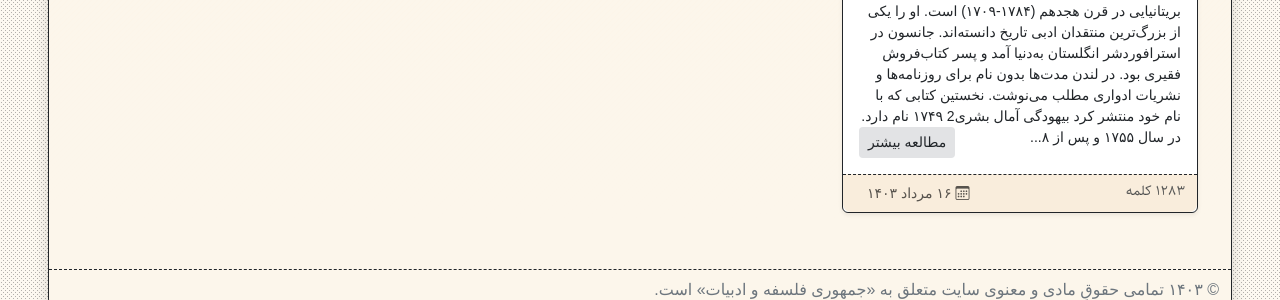
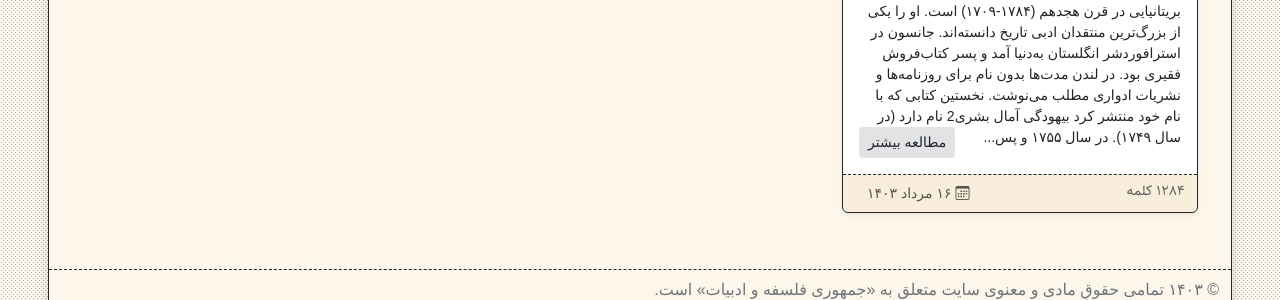
Before and after one commit to phicudemy/phicudemy.github.io, a Jekyll site: the page built from _people/samueljohnson.md, in a window 1280 px wide. Shown: the part 769-1069 px from the top of the page. Built offline with Jekyll 4.4.1, drawn with Linux system fonts in a browser that asks for light colours; some web fonts are replaced; some of the changed text lies outside the part shown.

Commit message:
TinaCMS content update

```diff
--- a/_posts/2024-08-07-samueljohnson.md
+++ b/_posts/2024-08-07-samueljohnson.md
@@ -23,7 +23,7 @@ excerpt: >-
 
 
 **توضیح مترجم:**
-سمیوئل جانسون[^1] شاعر، نویسنده، روزنامه‌نگار، جستارنویس و فرهنگ‌نویس برجستۀ بریتانیایی در قرن هجدهم (۱۷۸۴-۱۷۰۹) است. او را یکی از بزرگ‌ترین منتقدان ادبی تاریخ دانسته‌اند. جانسون در استرافوردشر انگلستان به‌دنیا آمد و پسر کتاب‌فروش فقیری بود. در لندن مدت‌ها بدون نام برای روزنامه‌ها و نشریات ادواری مطلب می‌نوشت. نخستین کتابی که با نام خود منتشر کرد بیهودگی آمال بشری[^2] ۱۷۴۹ نام دارد. در سال ۱۷۵۵ و پس از ۸ سال کار مداومِ یک‌تنه، بزرگ‌ترین فرهنگ زبان انگلیسی را منتشر کرد. انتشار این فرهنگ برایش شهرت به همراه آورد. از ۱۷۵۰ تا ۱۷۵۲ کار نوشتن و ویرایش برای مجلهٔ Rambler را تقریباً به‌تنهایی پیش می‌برد. تنها رمانش که در ۱۷۵۹ منتشر شد Rasselas نام دارد. در ۱۷۶۵ ویرایشی انتقادی از نوشته‌های ویلیام شیکسپیر منتشر کرد. مقدمه‌ای که جانسون بر این ویرایش نوشت شیکسپیر را در مقام مهم‌ترین چهرهٔ ادبی انگلستان تثبیت کرد. مجموعهٔ مقدمه‌های زندگینامه‌ای و انتقادی او به آثار شاعران انگلیسی ۱۸۸۱-۱۷۷۹ خود اثر برجسته‌ای در زمینهٔ نقد ادبی به‌شمار می‌آید. جانسون که همنشین دلپذیری به شمار می‌آمد در سال ۱۷۶۴ به پایه‌گذاری کلوبی ادبی کمک کرد که به خاطر اعضای برجسته‌اش شهرت دارد. برخی از این اعضا عبارتند از دیوید گاریک، ادموند برک، آلیور گلدسمیت و جاشوا رینولدز. شهرت گزین‌گویه‌های جانسون او را به یکی از پراستنادترین نویسندگان انگلیسی زبان تبدیل کرده است. زندگینامهٔ مفصل جانسون که توسط جیمز بازوِل –یکی از دوستان و معاشران او– نوشته شده در شمار بهترین زندگینامه‌های تاریخ ادبیات است.
+سمیوئل جانسون[^1] شاعر، نویسنده، روزنامه‌نگار، جستارنویس و فرهنگ‌نویس برجستۀ بریتانیایی در قرن هجدهم (۱۷۸۴-۱۷۰۹) است. او را یکی از بزرگ‌ترین منتقدان ادبی تاریخ دانسته‌اند. جانسون در استرافوردشر انگلستان به‌دنیا آمد و پسر کتاب‌فروش فقیری بود. در لندن مدت‌ها بدون نام برای روزنامه‌ها و نشریات ادواری مطلب می‌نوشت. نخستین کتابی که با نام خود منتشر کرد *بیهودگی آمال بشری*[^2] نام دارد (در سال ۱۷۴۹). در سال ۱۷۵۵ و پس از هشت سال کار مداومِ یک‌تنه، بزرگ‌ترین فرهنگ زبان انگلیسی را منتشر کرد. انتشار این فرهنگ برایش شهرت به‌هم‌راه آورد. از ۱۷۵۰ تا ۱۷۵۲ کار نوشتن و ویرایش برای مجلۀ  Rambler را تقریباً به‌تنهایی پیش می‌برد. تنها رمانش که در ۱۷۵۹ منتشر شد Rasselas نام دارد. در ۱۷۶۵ ویرایشی انتقادی از نوشته‌های ویلیام شیکسپیر منتشر کرد. مقدمه‌ای که جانسون بر این ویرایش نوشت شیکسپیر را در مقام مهم‌ترین چهرهٔ ادبی انگلستان تثبیت کرد. مجموعهٔ مقدمه‌های زندگینامه‌ای و انتقادی او به آثار شاعران انگلیسی ۱۸۸۱-۱۷۷۹ خود اثر برجسته‌ای در زمینهٔ نقد ادبی به‌شمار می‌آید. جانسون که همنشین دلپذیری به شمار می‌آمد در سال ۱۷۶۴ به پایه‌گذاری کلوبی ادبی کمک کرد که به خاطر اعضای برجسته‌اش شهرت دارد. برخی از این اعضا عبارتند از دیوید گاریک، ادموند برک، آلیور گلدسمیت و جاشوا رینولدز. شهرت گزین‌گویه‌های جانسون او را به یکی از پراستنادترین نویسندگان انگلیسی زبان تبدیل کرده است. زندگینامهٔ مفصل جانسون که توسط جیمز بازوِل –یکی از دوستان و معاشران او– نوشته شده در شمار بهترین زندگینامه‌های تاریخ ادبیات است.
 <br><br>
 مجموعهٔ کامل آثار جانسون که در ۲۳ جلد و توسط انتشارات دانشگاه ییل منتشر شده جامع‌ترین ویرایش مجموعهٔ آثار او به شمار می‌آید. نخستین جلد این مجموعه در سال ۱۹۵۵ و آخرین آن در سال ۲۰۱۸ منتشر شده است. در سال ۲۰۲۱ و پس از پایان انتشار این مجموعه، انتشارات دانشگاه ییل گزیده‌ای از مهم‌ترین آثار جانسون را در یک جلد (۸۵۳ صفحه) منتشر کرد. این گزیده مشخصاً به منظور تسهیل استفادهٔ دانشجویان، معلمان و خوانندگان عمومی منتشر شده است. مطلبی که در پی می‌آید ترجمه‌ای است از یکی از نوشته‌های جانسون در مجلهٔ The Idler در سال ۱۷۵۹. این نوشته بر اساس مجموعهٔ آثار سمیوئل جانسون –ویرایش دیجیتال دانشگاه ییل– ترجمه شده است. عنوان نوشته را مترجم برگزیده است.
 
```
